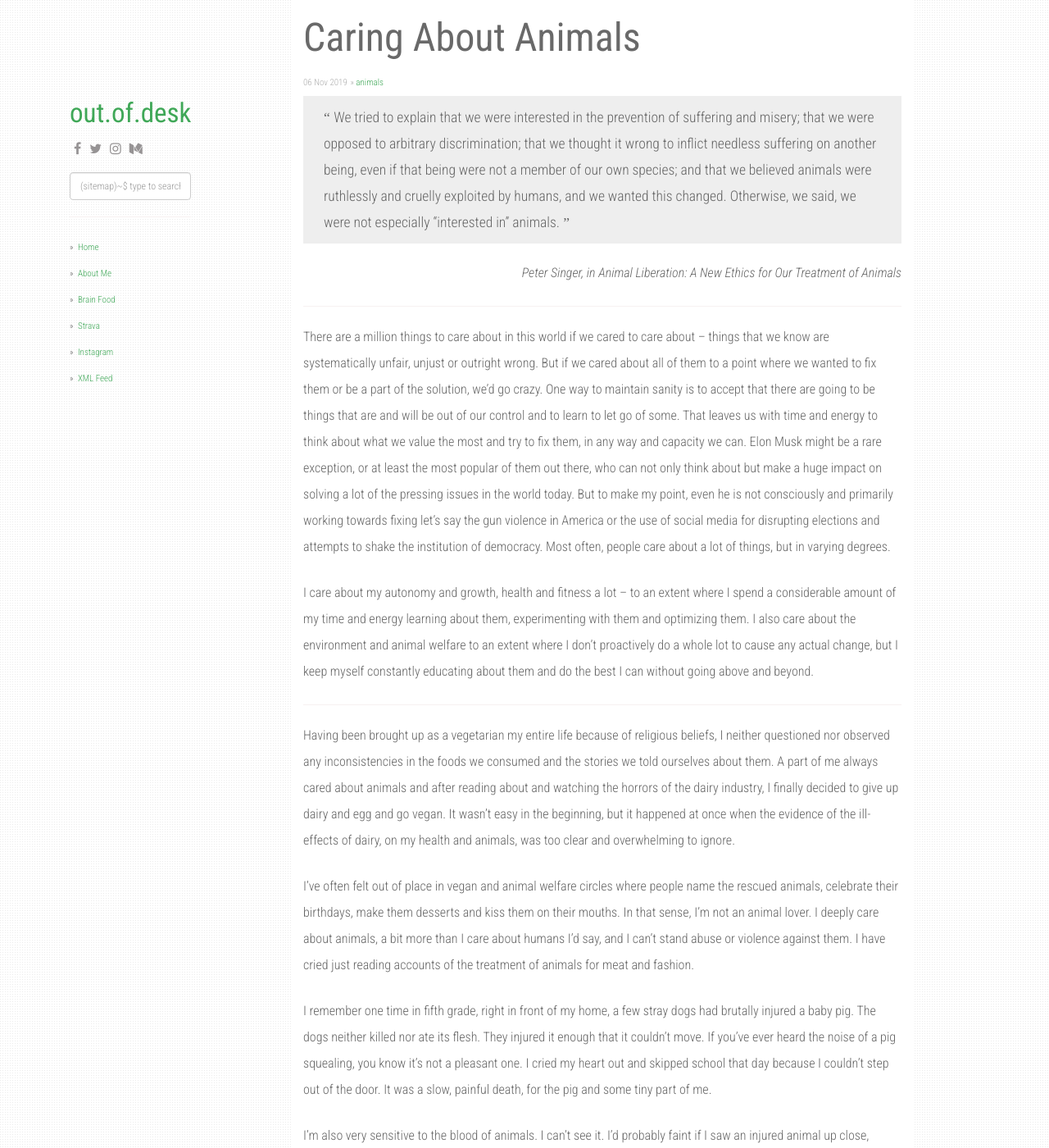
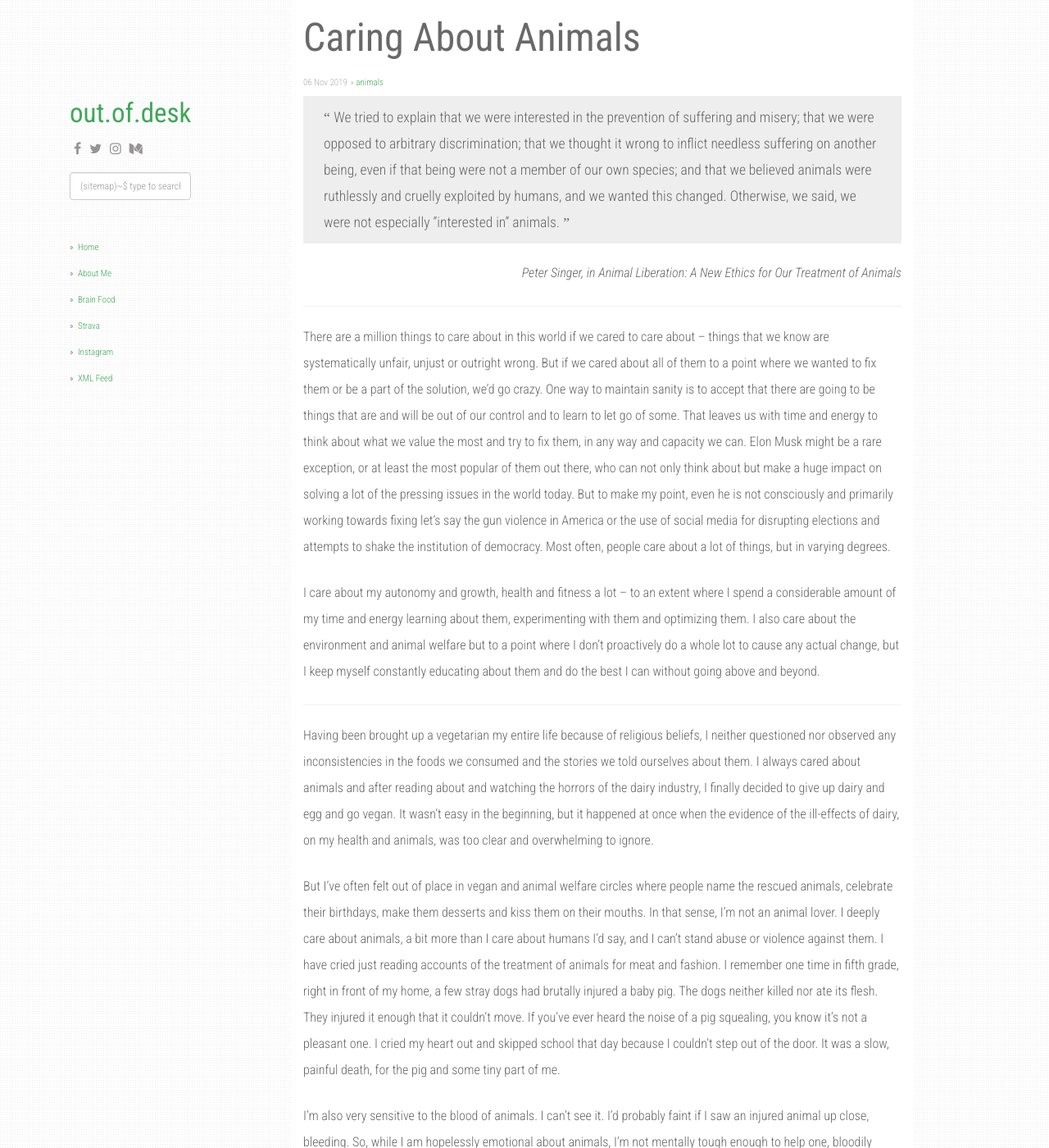
Before and after one commit to outofdesk/outofdesk.github.io, a Jekyll site: the page built from _posts/2019-11-06-caring-about-animals.md, in a window 1280 px wide and 1400 px high. Shown: the whole window at 82% size. Built offline with Jekyll 4.4.1, drawn with Linux system fonts in a browser that asks for light colours; nearby versions of some CDN libraries.

Commit message:
update caring-about-animals

```diff
--- a/_posts/2019-11-06-caring-about-animals.md
+++ b/_posts/2019-11-06-caring-about-animals.md
@@ -13,15 +13,13 @@
 *****
 There are a million things to care about in this world if we cared to care about -- things that we know are systematically unfair, unjust or outright wrong. But if we cared about all of them to a point where we wanted to fix them or be a part of the solution, we’d go crazy. One way to maintain sanity is to accept that there are going to be things that are and will be out of our control and to learn to let go of some. That leaves us with time and energy to think about what we value the most and try to fix them, in any way and capacity we can. Elon Musk might be a rare exception, or at least the most popular of them out there, who can not only think about but make a huge impact on solving a lot of the pressing issues in the world today. But to make my point, even he is not consciously and primarily working towards fixing let’s say the gun violence in America or the use of social media for disrupting elections and attempts to shake the institution of democracy. Most often, people care about a lot of things, but in varying degrees.
 
-I care about my autonomy and growth, health and fitness a lot -- to an extent where I spend a considerable amount of my time and energy learning about them, experimenting with them and optimizing them. I also care about the environment and animal welfare to an extent where I don't proactively do a whole lot to cause any actual change, but I keep myself constantly educating about them and do the best I can without going above and beyond.
+I care about my autonomy and growth, health and fitness a lot -- to an extent where I spend a considerable amount of my time and energy learning about them, experimenting with them and optimizing them. I also care about the environment and animal welfare but to a point where I don't proactively do a whole lot to cause any actual change, but I keep myself constantly educating about them and do the best I can without going above and beyond.
 
 *****
 
-Having been brought up as a vegetarian my entire life because of religious beliefs, I neither questioned nor observed any inconsistencies in the foods we consumed and the stories we told ourselves about them. A part of me always cared about animals and after reading about and watching the horrors of the dairy industry, I finally decided to give up dairy and egg and go vegan. It wasn't easy in the beginning, but it happened at once when the evidence of the ill-effects of dairy, on my health and animals, was too clear and overwhelming to ignore.
+Having been brought up a vegetarian my entire life because of religious beliefs, I neither questioned nor observed any inconsistencies in the foods we consumed and the stories we told ourselves about them. I always cared about animals and after reading about and watching the horrors of the dairy industry, I finally decided to give up dairy and egg and go vegan. It wasn't easy in the beginning, but it happened at once when the evidence of the ill-effects of dairy, on my health and animals, was too clear and overwhelming to ignore.
 
-I've often felt out of place in vegan and animal welfare circles where people name the rescued animals, celebrate their birthdays, make them desserts and kiss them on their mouths. In that sense, I'm not an animal lover. I deeply care about animals, a bit more than I care about humans I'd say, and I can't stand abuse or violence against them. I have cried just reading accounts of the treatment of animals for meat and fashion.
-
-I remember one time in fifth grade, right in front of my home, a few stray dogs had brutally injured a baby pig. The dogs neither killed nor ate its flesh. They injured it enough that it couldn't move. If you've ever heard the noise of a pig squealing, you know it's not a pleasant one. I cried my heart out and skipped school that day because I couldn't step out of the door. It was a slow, painful death, for the pig and some tiny part of me.
+But I've often felt out of place in vegan and animal welfare circles where people name the rescued animals, celebrate their birthdays, make them desserts and kiss them on their mouths. In that sense, I'm not an animal lover. I deeply care about animals, a bit more than I care about humans I'd say, and I can't stand abuse or violence against them. I have cried just reading accounts of the treatment of animals for meat and fashion. I remember one time in fifth grade, right in front of my home, a few stray dogs had brutally injured a baby pig. The dogs neither killed nor ate its flesh. They injured it enough that it couldn't move. If you've ever heard the noise of a pig squealing, you know it's not a pleasant one. I cried my heart out and skipped school that day because I couldn't step out of the door. It was a slow, painful death, for the pig and some tiny part of me.
 
 I'm also very sensitive to the blood of animals. I can't see it. I'd probably faint if I saw an injured animal up close, bleeding. So, while I am hopelessly emotional about animals, I'm not mentally tough enough to help one, bloodily injured.
 
```
Also changed, not shown: 3 other files.
